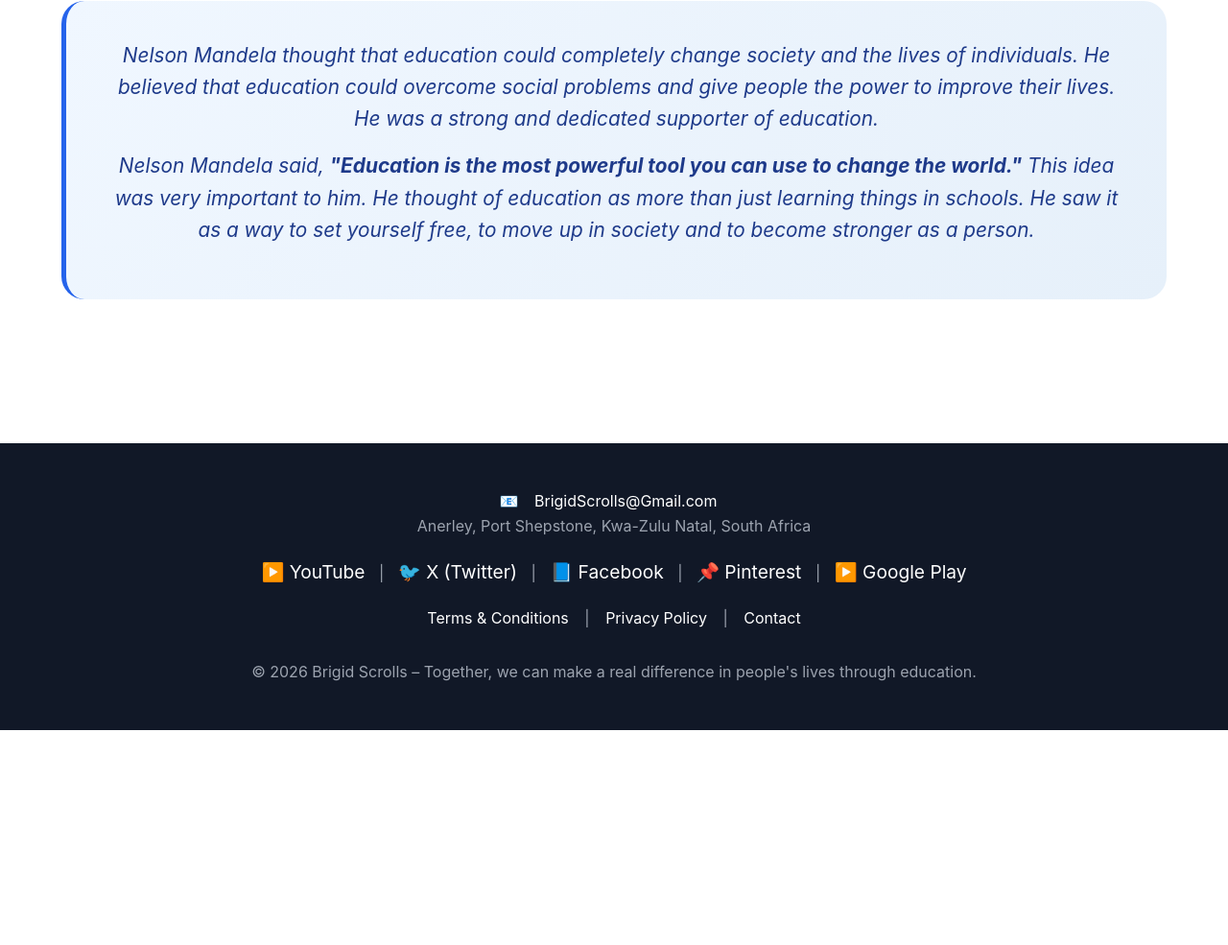
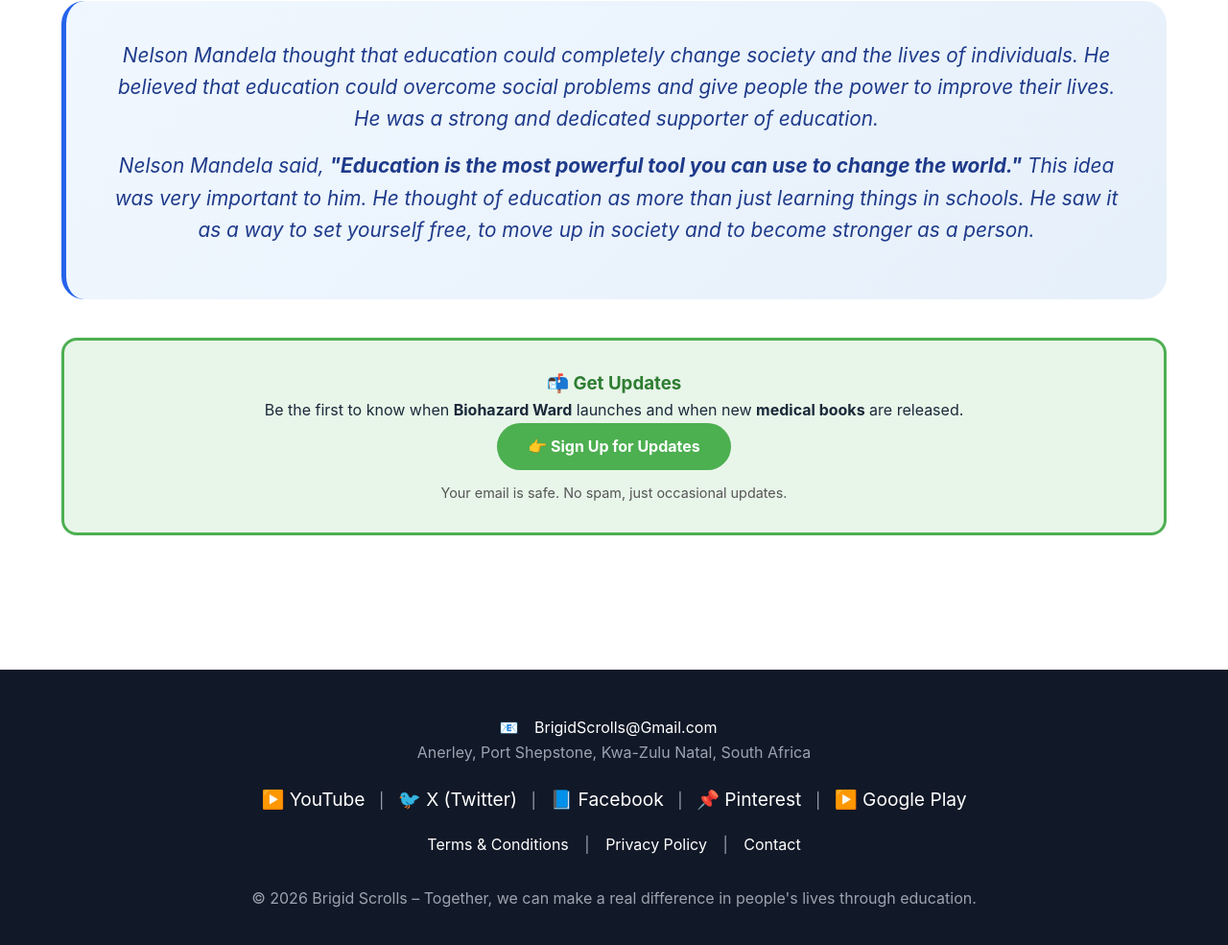
Before and after one commit to BrigidScrolls/BrigidScrolls.github.io, a plain HTML site: page index.html in a window 1280 px wide. Shown: the part 2471-3456 px from the top of the page at 96% size. Before the commit the page ends 3232 px from the top, so only its background shows below. Drawn offline with Linux system fonts and the light colour scheme.

```diff
--- a/index.html
+++ b/index.html
@@ -262,6 +262,12 @@
                 <p>Nelson Mandela said, <strong>"Education is the most powerful tool you can use to change the world."</strong> This idea was very important to him. He thought of education as more than just learning things in schools. He saw it as a way to set yourself free, to move up in society and to become stronger as a person.</p>
             </div>
 
+            <div style="background: #e8f5e9; padding: 30px; border-radius: 16px; margin: 30px 0; text-align: center; border: 3px solid #4CAF50;">
+    <h3 style="margin-top: 0; color: #2e7d32;">📬 Get Updates</h3>
+    <p>Be the first to know when <strong>Biohazard Ward</strong> launches and when new <strong>medical books</strong> are released.</p>
+    <a href="https://forms.gle/39Afbyag21bz18ZA6" target="_blank" rel="noopener noreferrer" style="display: inline-block; background: #4CAF50; color: white; padding: 12px 32px; border-radius: 40px; text-decoration: none; font-weight: bold;">👉 Sign Up for Updates</a>
+    <p style="margin-top: 12px; font-size: 0.9rem; color: #555;">Your email is safe. No spam, just occasional updates.</p>
+</div>
             <!-- Optional Mandela Image - Remove if you don't have permission -->
             <!--
             <div style="text-align: center; margin-top: 20px;">
```
